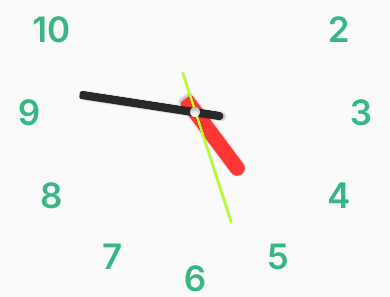
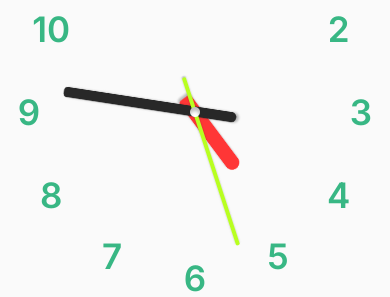
Before and after one commit to n-goncharov/hip-hop-tick-tock, a React (Create React App) app: page / in a window 390 px wide. Shown: the part 291-588 px from the top of the page. Built offline with nearby package versions, Linux system fonts and the light colour scheme.

Commit message:
feat: adaptive for the clock hands

```diff
--- a/package.json
+++ b/package.json
@@ -1,7 +1,6 @@
 {
   "name": "hip-hop-tick-tock",
   "version": "0.1.0",
-  "homepage": "https://goncharovn.github.io/hip-hop-tick-tock",
   "private": true,
   "dependencies": {
     "@types/node": "^16.18.11",
--- a/src/components/Main/Main.module.scss
+++ b/src/components/Main/Main.module.scss
@@ -38,45 +38,27 @@
 
 .secondHand {
 	position: absolute;
-	left: calc(50% - 6px);
+	left: 50%;
+	transform: translateX(-50%);
 	top: 14%;
-
-	@media screen and (max-width: 420px) {
-		height: 160px;
-		width: auto;
-
-		top: 20%;
-
-		left: calc(50% - 3px);
-	}
+	width: 2%;
+	height: 46%;
 }
 
 .minuteHand {
 	position: absolute;
-	left: calc(50% - 11.75px);
+	left: 50%;
+	transform: translateX(-50%);
 	top: 16%;
-
-	@media screen and (max-width: 420px) {
-		height: 150px;
-		width: auto;
-
-		top: 20%;
-
-		left: calc(50% - 7px);
-	}
+	width: 4%;
+	height: 46%;
 }
 
 .hourHand {
 	position: absolute;
-	left: calc(50% - 15.25px);
+	left: 50%;
+	transform: translateX(-50%);
 	top: 32%;
-
-	@media screen and (max-width: 420px) {
-		height: 100px;
-		width: auto;
-
-		top: 30%;
-
-		left: calc(50% - 11px);
-	}
+	width: 5%;
+	height: 24%;
 }
```
